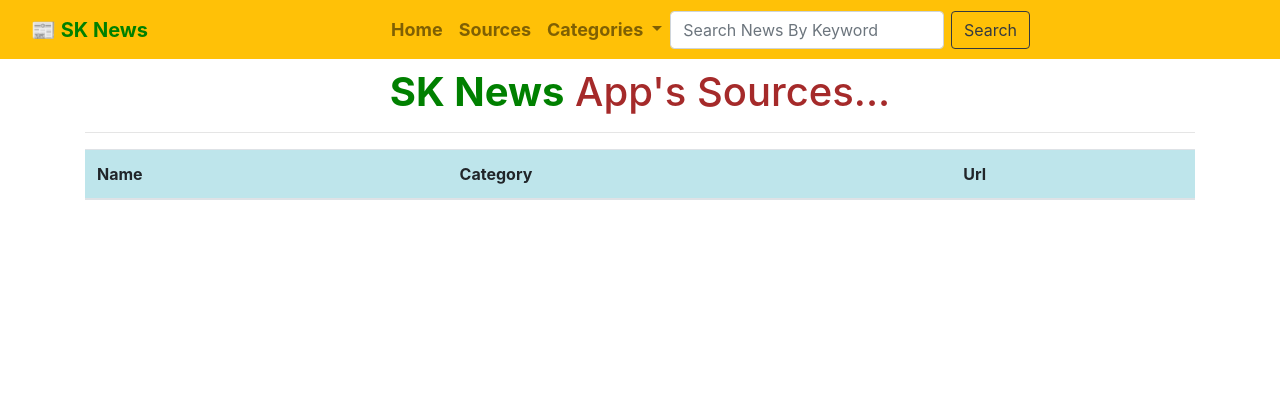
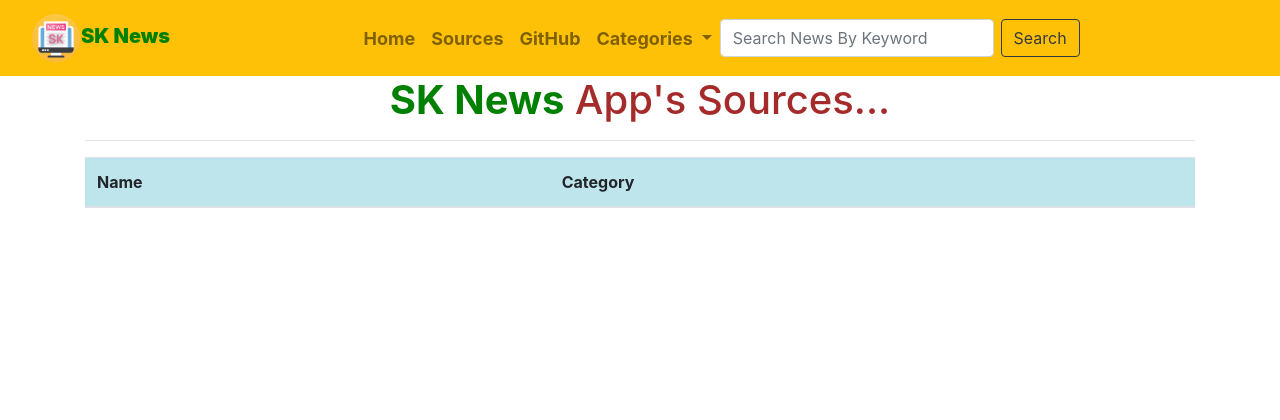
Before and after one commit to sanju6890/SK-News-flask-app, a Flask app: page /sources in a window 1280 px wide. Shown: the top 420 px of the page. Run offline with Flask 2, Linux system fonts and the light colour scheme; data that the repository does not hold is empty; some libraries are stand-ins or nearby versions.

Commit message:
Changed SK news icon, added readme, Github repo link, & improved sources page UI
Signed-off-by: sanju6890 <sanjusaikap2001@gmail.com>

```diff
--- a/app.py
+++ b/app.py
@@ -9,7 +9,7 @@ app = Flask(__name__)
 @app.template_filter('strftime')
 def _jinja2_filter_datetime(date):
     date_obj = datetime.fromisoformat(date[:-1]).astimezone(timezone('Asia/Kolkata'))
-    format = '%d-%m-%y at %H:%M:%S'
+    format = '%d-%m-%y'
     return date_obj.strftime(format)
 
 @app.route("/")
--- a/templates/base.html
+++ b/templates/base.html
@@ -41,7 +41,9 @@
   <!-- Fixed navbar -->
   <nav class="navbar navbar-expand-md navbar-light fixed-top bg-warning" style="font-weight: bold; font-size: large;">
     <div class="container-fluid">
-      <a class="navbar-brand" href="/" style="color: green;">📰 SK News</a>
+      <a class="navbar-brand" href="/" style="color: green;">
+        <img src="{{ url_for('static', filename='news_icon.png') }}" alt="SK News Icon" width="50"><strong>SK News</strong>
+      </a>
       <button class="navbar-toggler" type="button" data-bs-toggle="collapse" data-bs-target="#navbarCollapse" aria-controls="navbarCollapse" aria-expanded="false" aria-label="Toggle navigation">
         <span class="navbar-toggler-icon"></span>
       </button>
@@ -52,6 +54,9 @@
           </li>
           <li class="nav-item">
             <a class="nav-link" href="/sources">Sources</a>
+          </li>
+          <li class="nav-item">
+            <a class="nav-link" href="https://github.com/sanju6890/SK-News-flask-app" target="_blank">GitHub</a>
           </li>
           <li class="nav-item dropdown">
             <a class="nav-link dropdown-toggle" href="#" id="navbarDropdown" role="button" data-bs-toggle="dropdown" aria-expanded="false">
--- a/templates/category.html
+++ b/templates/category.html
@@ -6,7 +6,7 @@
 {% block content %}
 <div class="container">
   {% if news_list %}
-  <h1 class="mt-2" style="text-align: center; color: brown;">The Latest News Updates In <strong style="color: green;">{{ cat }}</strong>...</h1>
+  <h1 class="mt-3" style="text-align: center; color: brown;">The Latest News Updates In <strong style="color: green;">{{ cat }}</strong>...</h1>
   <hr>
   <div class="row mb-2">
       {% for news in news_list %}
--- a/templates/home.html
+++ b/templates/home.html
@@ -5,7 +5,7 @@
 
 {% block content %}
 <div class="container">
-    <h1 class="mt-2" style="text-align: center; color: brown;">Get The Latest News Updates On <strong style="color: green;">SK News</strong> App...</h1>
+    <h1 class="mt-3" style="text-align: center; color: brown;">Get The Latest News Updates On <strong style="color: green;">SK News</strong> App...</h1>
     <hr>
     <div class="row mb-2">
         {% for news in news_list %}
--- a/templates/search.html
+++ b/templates/search.html
@@ -5,7 +5,7 @@
 
 {% block content %}
 <div class="container">
-    <h1 class="mt-2" style="text-align: center; color: brown;">The Latest News Updates On <strong style="color: green;">{{ keyword }}</strong>...</h1>
+    <h1 class="mt-3" style="text-align: center; color: brown;">The Latest News Updates On <strong style="color: green;">{{ keyword }}</strong>...</h1>
     <hr>
     <div class="row mb-2">
         {% for news in news_list %}
--- a/templates/sources.html
+++ b/templates/sources.html
@@ -6,7 +6,7 @@
 
 {% block content %}
 <div class="container">
-    <h1 class="mt-2" style="text-align: center; color: brown;"><strong style="color: green;">SK News</strong> App's Sources...</h1>
+    <h1 class="mt-3" style="text-align: center; color: brown;"><strong style="color: green;">SK News</strong> App's Sources...</h1>
     <hr>
     <div class="table-responsive">
       <table class="table table-info table-striped">
@@ -14,7 +14,6 @@
                     <tr>
                       <th scope="col">Name</th>
                       <th scope="col">Category</th>
-                      <th scope="col">Url</th>
                     </tr>
                   </thead>
                   <tbody>
@@ -22,9 +21,8 @@
                   <!-- Filter By English Language-->
                   {% if source.language == "en" %}
                   <tr>
-                      <td><strong>{{source.name}}</strong></td>
+                      <td><a href="{{source.url}}" target="_blank">{{source.name}}</a></td>
                       <td class="text-success">{{source.category}}</td>
-                      <td><a href="{{source.url}}" target="_blank">{{source.url}}</a></td>
                   </tr>
                   {% endif %}
                   {% endfor %}
```
Also changed, not shown: README.md (added), static/news_icon.png.
